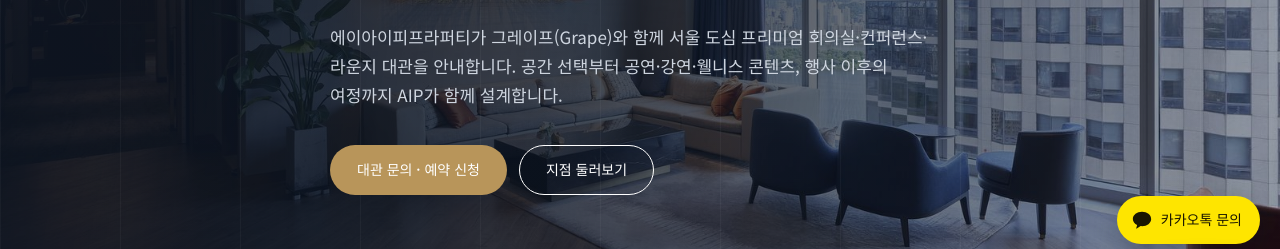
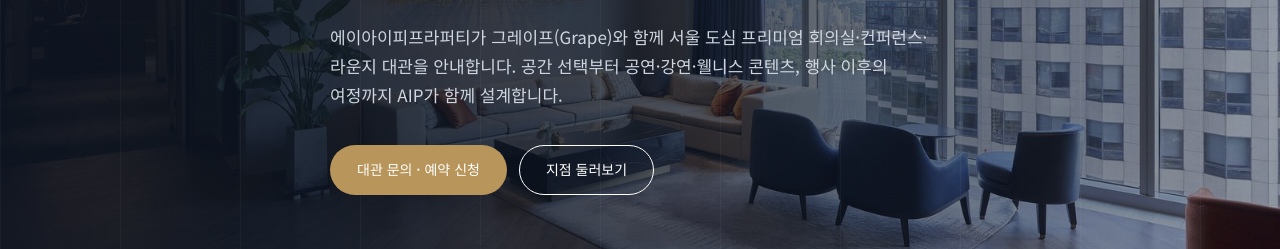
Before and after one commit to sws0311-droid/aipspaces-site, a plain HTML site: page aip-spaces/index.html in a window 1280 px wide. Shown: the part 420-669 px from the top of the page. Drawn offline with nearby package versions, Linux system fonts and the light colour scheme.

Commit message:
_6 버전 반영: 카카오톡 채널 버튼·표시 제거 (소유확인 태그·구조화 데이터 유지)
Co-Authored-By: Claude Opus 5.5 <noreply@anthropic.com>
Claude-Session: https://claude.ai/code/session_01JKFg43LuEDER5bP4onbYDd

```diff
--- a/aip-spaces/index.html
+++ b/aip-spaces/index.html
@@ -880,8 +880,8 @@ const CONFIG = {
   // FormSubmit(무료 폼→이메일 서비스). 첫 신청 시 sws0311@gmail.com 으로 '활성화' 메일이 오며, 1회 승인하면 이후 자동 수신됩니다.
   hotline: '010-2162-6929',            // 고객상담·대관 문의 대표번호
   hours: '평일 09:00–18:00 (점심시간 12:00–13:00 제외)',
-  kakaoUrl: 'https://pf.kakao.com/_RLzCX',                         // 카카오톡 채널 주소를 넣으면 플로팅 버튼과 하단에 자동 표시 (예: https://pf.kakao.com/_xxxx)
-  kakaoName: '에이아이피프라퍼티&트래블',
+  kakaoUrl: '',                         // 카카오톡 채널 주소를 넣으면 플로팅 버튼과 하단에 자동 표시 (예: https://pf.kakao.com/_xxxx)
+  kakaoName: '',
   formEndpoint: 'https://formsubmit.co/ajax/sws0311@gmail.com',
   biz: {
     name: '주식회사 에이아이피프라퍼티 (AIP Property Co., Ltd.)',
```
